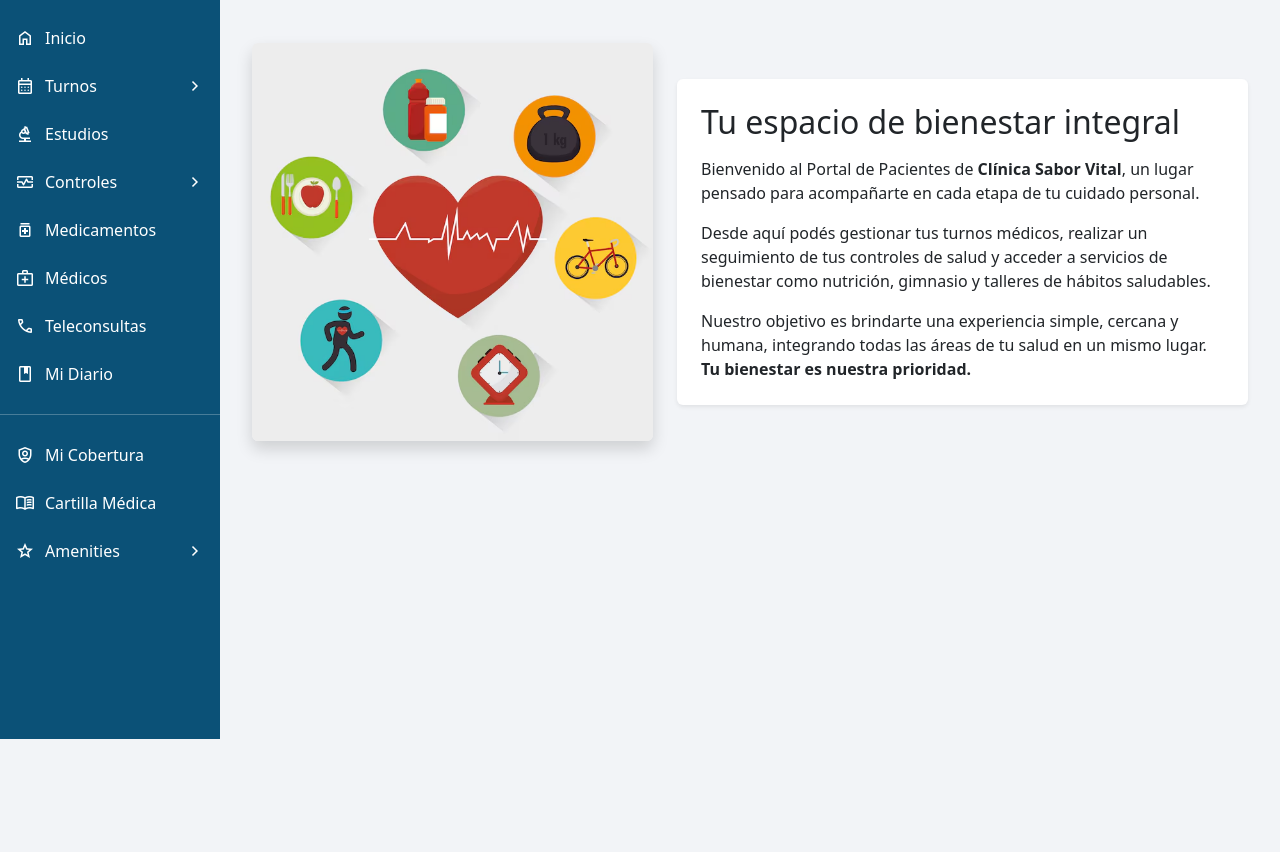
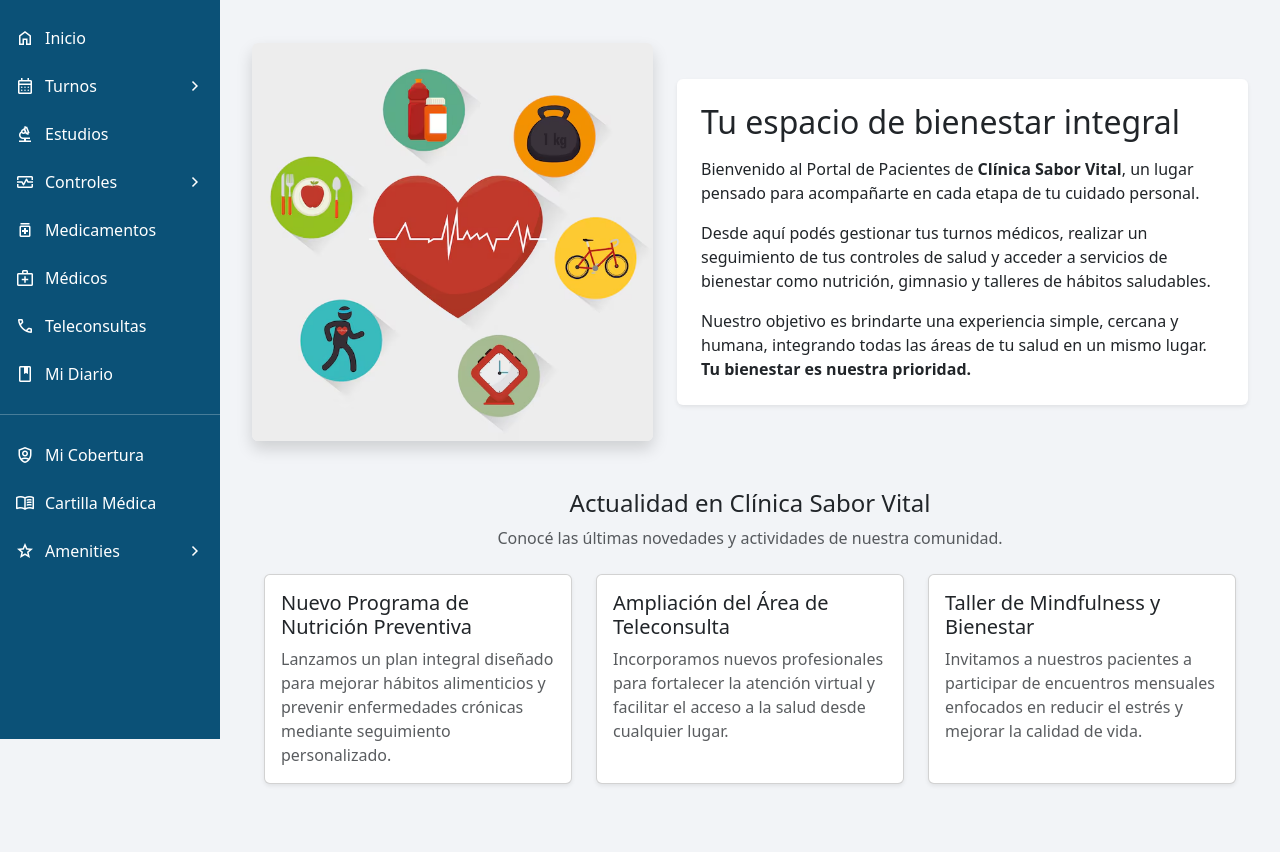
Before and after one commit to Hexagan/Sistema_Clinica, a Django app: page /pacientes/1/ in a window 1280 px wide. Shown: the part 61-913 px from the top of the page. Before the commit the page ends 800 px from the top, so only its background shows below. Run offline with Django 5.2, Linux system fonts and the light colour scheme; a user stored in the database is signed in; tables that the repository leaves empty hold one stand-in row (values such as "Sample post").

Commit message:
Adición de sección de noticias en inicio, funcionalidad cuando no se encuentra turno disponible en el horario buscado y optimizacion correspondiente

```diff
--- a/sistema_clinica/pacientes/templates/pacientes/portal_paciente.html
+++ b/sistema_clinica/pacientes/templates/pacientes/portal_paciente.html
@@ -1,7 +1,5 @@
 {% extends "base.html" %}
-
 {% block title %}Portal del Paciente{% endblock %}
-
 {% block content %}
 
 <div class="container mt-4">
@@ -42,6 +40,61 @@
 
     </div>
 
+    <!-- ============================= -->
+    <!-- Noticias del Hospital -->
+    <!-- ============================= -->
+
+    <div class="container mt-5 mb-5">
+
+        <div class="text-center mb-4">
+            <h4>Actualidad en Clínica Sabor Vital</h4>
+            <p class="text-muted">Conocé las últimas novedades y actividades de nuestra comunidad.</p>
+        </div>
+
+        <div class="row g-4">
+
+            <!-- Noticia 1 -->
+            <div class="col-md-4">
+                <div class="card noticia-card h-100 shadow-sm">
+                    <div class="card-body">
+                        <h5 class="card-title">Nuevo Programa de Nutrición Preventiva</h5>
+                        <p class="card-text text-muted">
+                            Lanzamos un plan integral diseñado para mejorar hábitos alimenticios
+                            y prevenir enfermedades crónicas mediante seguimiento personalizado.
+                        </p>
+                    </div>
+                </div>
+            </div>
+
+            <!-- Noticia 2 -->
+            <div class="col-md-4">
+                <div class="card noticia-card h-100 shadow-sm">
+                    <div class="card-body">
+                        <h5 class="card-title">Ampliación del Área de Teleconsulta</h5>
+                        <p class="card-text text-muted">
+                            Incorporamos nuevos profesionales para fortalecer la atención virtual
+                            y facilitar el acceso a la salud desde cualquier lugar.
+                        </p>
+                    </div>
+                </div>
+            </div>
+
+            <!-- Noticia 3 -->
+            <div class="col-md-4">
+                <div class="card noticia-card h-100 shadow-sm">
+                    <div class="card-body">
+                        <h5 class="card-title">Taller de Mindfulness y Bienestar</h5>
+                        <p class="card-text text-muted">
+                            Invitamos a nuestros pacientes a participar de encuentros mensuales
+                            enfocados en reducir el estrés y mejorar la calidad de vida.
+                        </p>
+                    </div>
+                </div>
+            </div>
+
+        </div>
+    </div>
+
 </div>
 
 {% endblock %}
--- a/sistema_clinica/static/css/layout.css
+++ b/sistema_clinica/static/css/layout.css
@@ -232,7 +232,6 @@ body {
 .card:hover {
     transform: translateY(-4px);
     box-shadow: 0 6px 18px rgba(0,0,0,0.12);
-    transition: all 0.25s ease;
 }
 .card {
     transition: all 0.25s ease;
```
Also changed, not shown: sistema_clinica/turnos/templates/turnos/turnos_disponibles.html (+31 -3 lines), sistema_clinica/turnos/views.py (+22 -0 lines).
